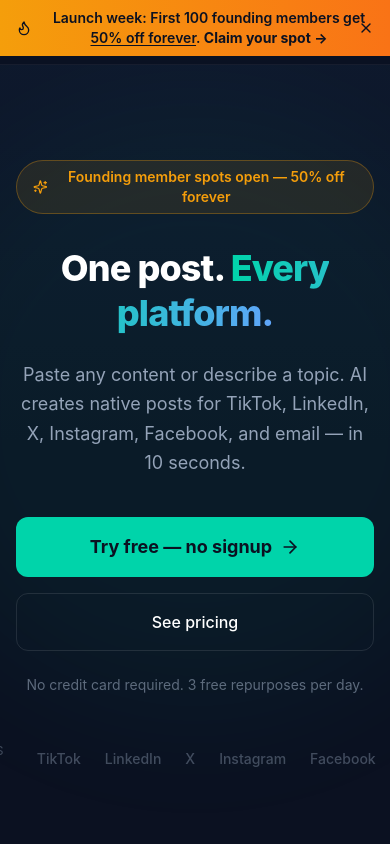
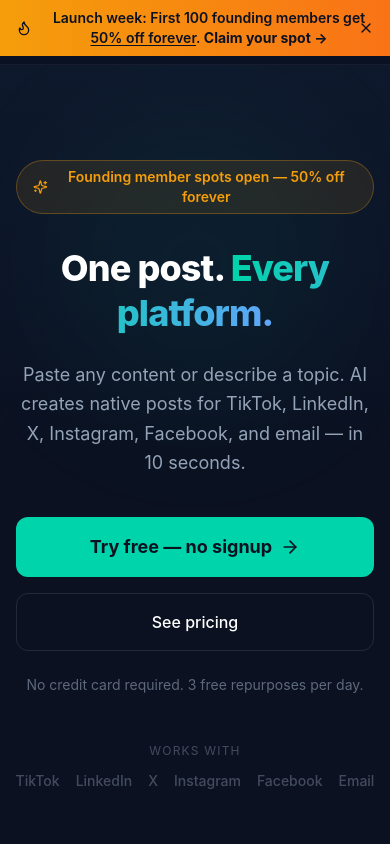
Before and after one commit to justflowai/launchstack-repurpose, a Next.js app: page / in a window 390 px wide. Shown: the top 844 px of the page. Built offline with nearby package versions, Linux system fonts and the light colour scheme.

Commit message:
Mobile responsive fix: Hero.tsx

```diff
--- a/src/components/landing/Hero.tsx
+++ b/src/components/landing/Hero.tsx
@@ -7,7 +7,7 @@ export function Hero() {
     <section className="relative pt-32 pb-20 px-4 sm:px-6 overflow-hidden">
       {/* Gradient background effect */}
       <div className="absolute inset-0 bg-gradient-to-b from-brand-deep/20 via-transparent to-transparent pointer-events-none" />
-      <div className="absolute top-20 left-1/2 -translate-x-1/2 w-[600px] h-[600px] bg-brand-teal/5 rounded-full blur-3xl pointer-events-none" />
+      <div className="absolute top-20 left-1/2 -translate-x-1/2 w-[300px] sm:w-[450px] md:w-[600px] h-[300px] sm:h-[450px] md:h-[600px] bg-brand-teal/5 rounded-full blur-3xl pointer-events-none" />
 
       <div className="relative max-w-4xl mx-auto text-center">
         {/* Badge — founding urgency (no fake social proof) */}
@@ -55,11 +55,11 @@ export function Hero() {
         </p>
 
         {/* Platform logos row */}
-        <div className="mt-12 flex items-center justify-center gap-8 opacity-40">
+        <div className="mt-12 flex flex-col sm:flex-row items-center justify-center gap-3 sm:gap-8 opacity-40">
           <span className="text-xs uppercase tracking-widest text-brand-gray">
             Works with
           </span>
-          <div className="flex items-center gap-6 text-brand-gray text-sm font-medium">
+          <div className="flex items-center gap-4 sm:gap-6 text-brand-gray text-sm font-medium">
             <span>TikTok</span>
             <span>LinkedIn</span>
             <span>X</span>
```
